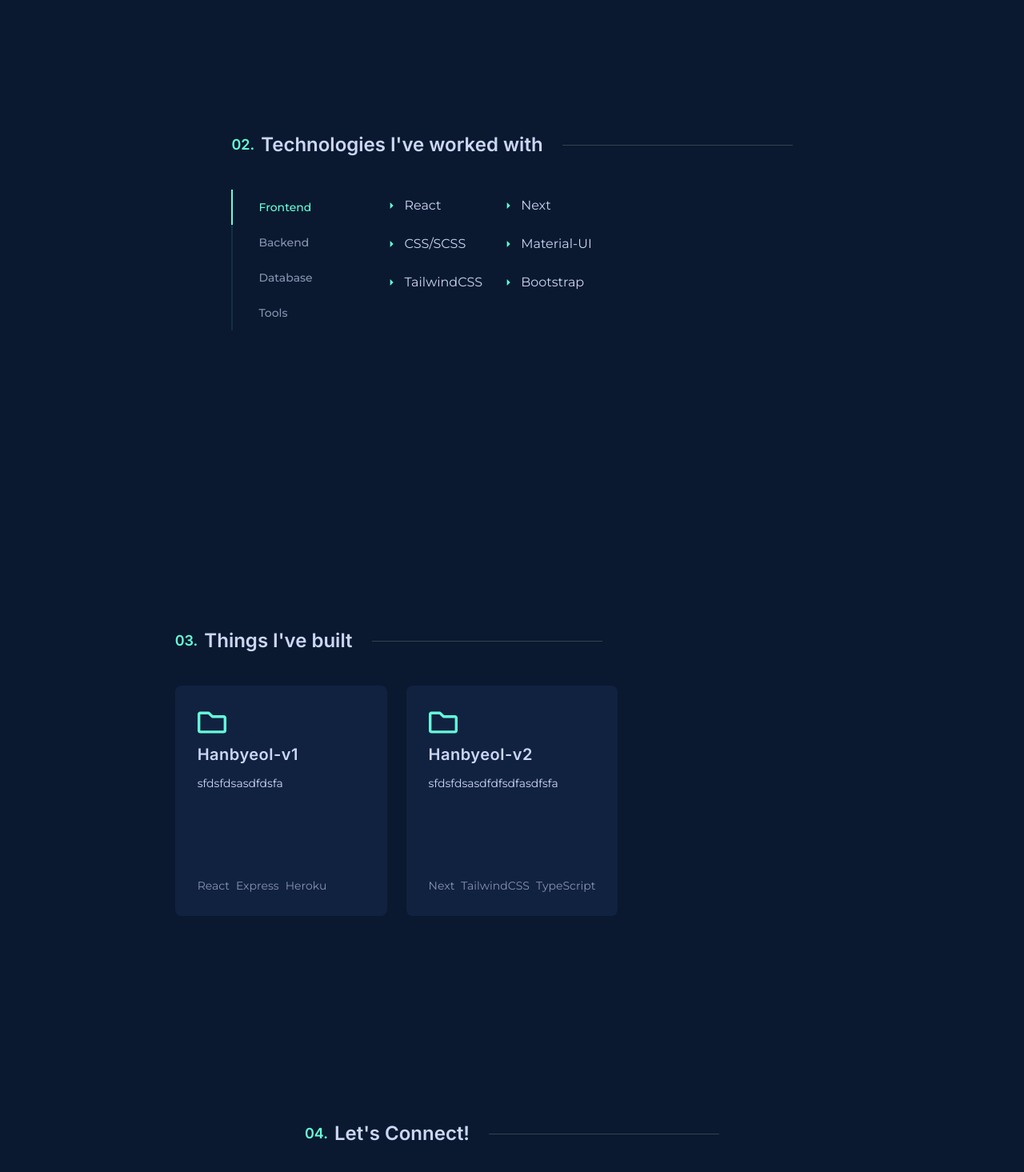
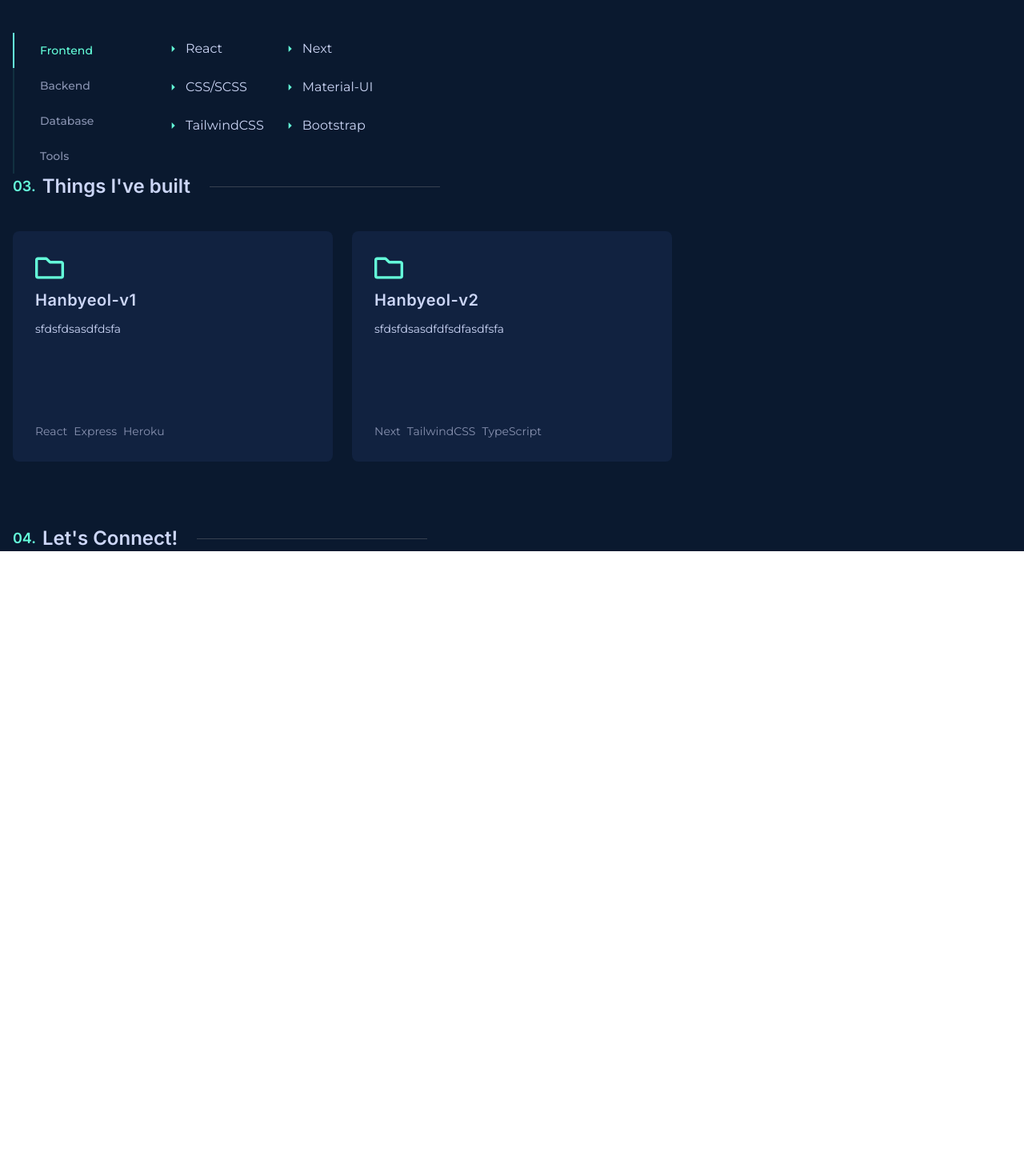
Before and after one commit to bieeeee/hanbyeol-v2, a Next.js app: page / in a window 1280 px wide. Shown: the part 831-2296 px from the top of the page at 80% size. After the commit the page ends 1520 px from the top, so only its background shows below. Built offline with nearby package versions, Linux system fonts and the light colour scheme.

Commit message:
Refactored framer-motion layout

```diff
--- a/components/Contact.tsx
+++ b/components/Contact.tsx
@@ -1,17 +1,13 @@
-import { motion } from 'framer-motion';
 import SectionTitle from './SectionTitle';
 
 const Contact = () => {
   return (
-    <motion.section
-    id='contact'
-    className='max-x-contentContainer mx-auto py-20'
-    >
+    <>
       <SectionTitle title="Let's Connect!" titleNo='04' className='' />
       <div>
 
       </div>
-    </motion.section>
+    </>
   )
 }
 
--- a/components/Hero.tsx
+++ b/components/Hero.tsx
@@ -1,9 +1,8 @@
-import { domAnimation, LazyMotion, m } from "framer-motion";
+import { m } from "framer-motion";
 
 const Hero = () => {
   const words = ["Hi, my name is ", "Hanbyeol Kwon", ". I'm a ", "passionate developer", " who appreciates ", "clean code", " and ", "aesthetic UI design", ". Currently, I'm focused on learning ", "performance optimization techniques", " and exploring ", "new technologies."];
   return (
-    <LazyMotion features={domAnimation}>
       <m.section
         initial={{ y: 10, opacity: 0 }}
         animate={{ y: 0, opacity: 1 }}
@@ -32,7 +31,6 @@ const Hero = () => {
           </div>
         </div>
       </m.section>
-    </LazyMotion>
   )
 }
 
--- a/components/Navbar.tsx
+++ b/components/Navbar.tsx
@@ -1,4 +1,4 @@
-import { LazyMotion, domAnimation, m } from 'framer-motion';
+import { m } from 'framer-motion';
 import { useRef, useState } from 'react';
 
 const Navbar = () => {
@@ -26,7 +26,6 @@ const Navbar = () => {
   }
 
   return (
-    <LazyMotion features={domAnimation}>
       <m.div
         className='w-full h-15 mdl:h-[9vh] sticky top-0 z-50 bg-bodyColor px-4'
         initial={{ y: -10, opacity: 0 }}
@@ -64,7 +63,6 @@ const Navbar = () => {
           )} */}
         </div>
       </m.div>
-    </LazyMotion>
   )
 }
 
--- a/components/Project.tsx
+++ b/components/Project.tsx
@@ -1,31 +1,17 @@
-import { LazyMotion, m, domAnimation } from 'framer-motion'
 import SectionTitle from './SectionTitle'
 import { Card } from './Card'
 import { ProjectItem } from './ProjectItem'
 
 const Project = () => {
   return (
-    <section id='project' className='max-w-contentContainer mx-auto px-4 py-24 mt-20'>
-      <LazyMotion features={domAnimation}>
-        <m.div
-          className='mb-20'
-          initial='hidden'
-          whileInView='visible'
-          viewport={{ once: true }}
-          transition={{ duration: 0.4, delay: 0.2 }}
-          variants={{
-            hidden: { y: 10, opacity: 0 },
-            visible: { y: 0, opacity: 1 }
-          }}>
+    <div className='mb-20'>
       <SectionTitle title="Things I've built" titleNo="03" className='' />
       <div className='grid grid-cols-1 md:grid-cols-2 lgl:grid-cols-3 gap-6 mt-10'>
         {ProjectItem.map((item) => (
           <Card key={item.id} project={item} />
         ))}
       </div>
-        </m.div>
-      </LazyMotion>
-    </section>
+    </div>
   )
 }
 
--- a/components/Skill.tsx
+++ b/components/Skill.tsx
@@ -1,11 +1,9 @@
 import React, { useState } from 'react';
-import { motion } from 'framer-motion';
 import SectionTitle from './SectionTitle';
-import dynamic from 'next/dynamic';
-const Frontend = dynamic(() => import('./skills/Frontend'));
-const Backend = dynamic(() => import('./skills/Backend'));
-const Database = dynamic(() => import('./skills/Database'));
-const Tools = dynamic(() => import('./skills/Tools'));
+import Frontend from './skills/Frontend';
+import Backend from './skills/Backend';
+import Database from './skills/Database';
+import Tools from './skills/Tools';
 
 const Skill = () => {
   const [selectedSkill, setSelectedSkill] = useState("Frontend");
@@ -19,18 +17,7 @@ const Skill = () => {
     { title: "Tools", component: <Tools /> },
   ]
   return (
-    <motion.section
-      id='skill'
-      className='max-x-containerxs mx-auto h-[80vh] py-10 lgl:py-24 px-4 flex flex-col justify-center'
-      initial="hidden"
-      whileInView="visible"
-      viewport={{ once: true }}
-      transition={{ duration: 0.4, delay: 0.2 }}
-      variants={{
-        hidden: { y: 10, opacity: 0 },
-        visible: { y: 0, opacity: 1 }
-      }}
-    >
+    <>
       <SectionTitle title="Technologies I've worked with" titleNo="02" className='' />
       <div className='w-full mt-10 flex flex-col md:flex-row gap-16'>
         <ul className="md:w-32 flex flex-col">
@@ -39,8 +26,8 @@ const Skill = () => {
               key={category.title}
               onClick={() => handleSkilSelection(category.title)}
               className={`${selectedSkill === category.title
-                  ? "border-l-textGreen text-textGreen"
-                  : "border-l-hoverColor text-textDark"
+                ? "border-l-textGreen text-textGreen"
+                : "border-l-hoverColor text-textDark"
                 } border-l-2 bg-transparent hover:bg-[#112240] py-3 text-sm  cursor-pointer duration-300 px-8 font-medium`}
             >
               {category.title}
@@ -49,7 +36,7 @@ const Skill = () => {
         </ul>
         {categories.find((category) => category.title === selectedSkill)?.component}
       </div>
-    </motion.section>
+    </>
   )
 }
 
```
Lines whose indentation alone changed are shown as unchanged.
